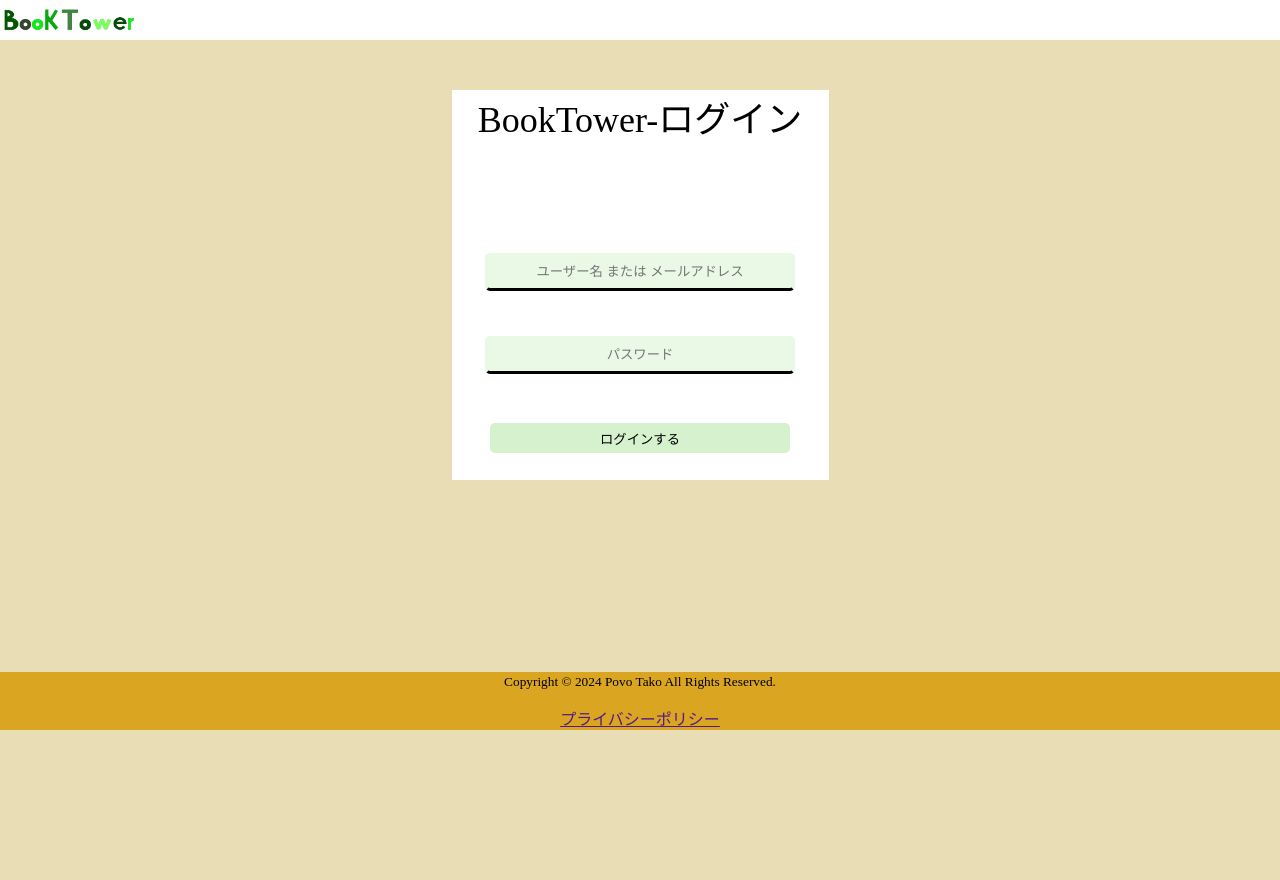
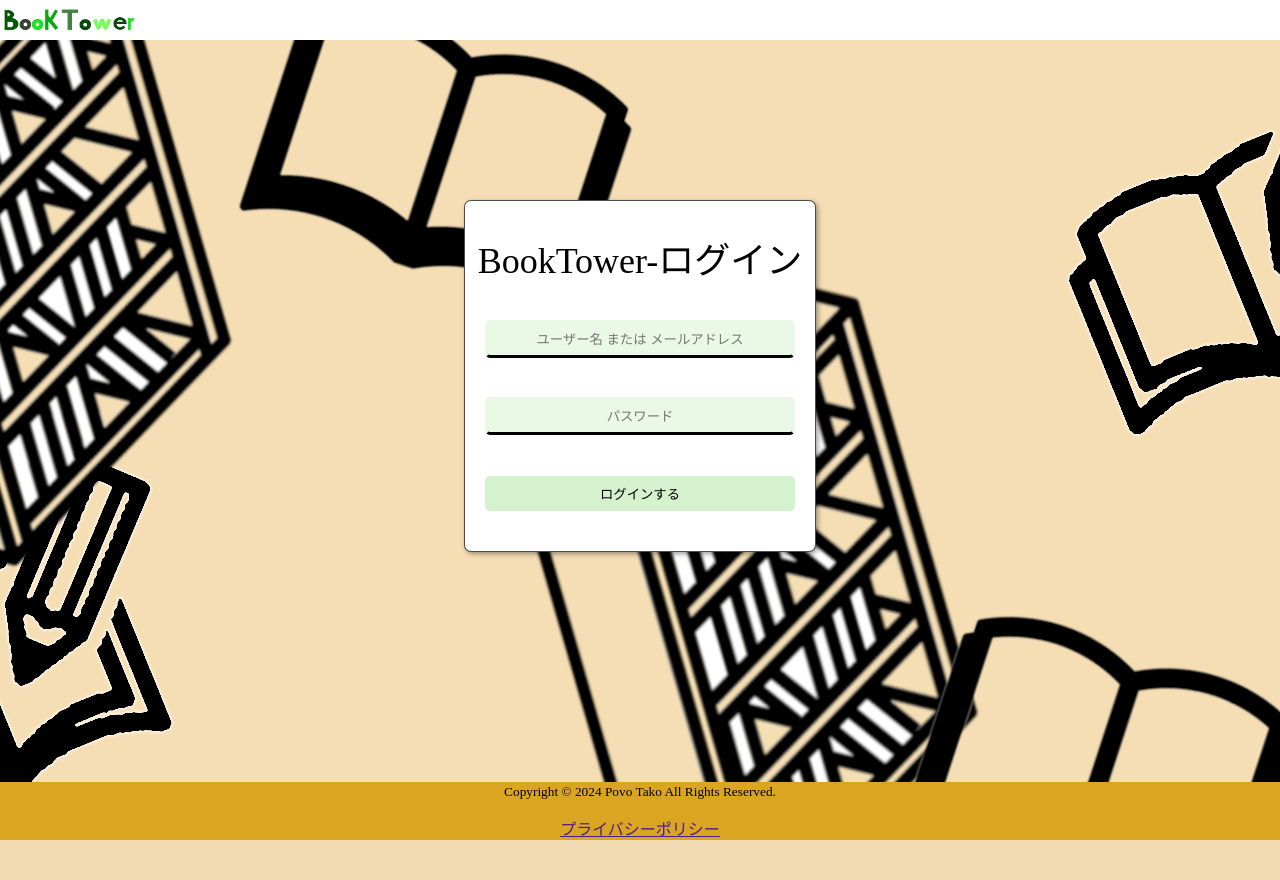
Before and after one commit to Povo43/BookTower, a PHP site: page /pages/login_signin/login.php in a window 1280 px wide. After the commit the page ends 840 px from the top, so only its background shows below. Run offline with PHP 8.4, Linux system fonts and the light colour scheme; some libraries are stand-ins or nearby versions; some web fonts are replaced.

Commit message:
gdghdfgsdf

```diff
--- a/pages/login_signin/login_signin.css
+++ b/pages/login_signin/login_signin.css
@@ -4,37 +4,42 @@
 body{
     background-image: none;
     background-color: #E8DDB5;
-    height: 110vh;
+    height: 100vh;
+    background-image: url(../../others/images/booktower-bg.png);
+    background-position: center;
 }
 
 .forms{
-    margin: 50px auto auto auto;
+    margin: 20vh auto auto auto;
     height: 565.5px;
 }
 
 .form_bg{
-    width: 377px;
+    width: 350px;
     margin: auto;
     background-color: white;
+    border-radius: 7px;
+    border: 1.5px solid #000000b0;
+    box-shadow: 2px 2px 5px 0 #00000060;
         /* グリッドレイアウト */
         display: grid;
-        grid-template-rows: 70px 1fr;
+        grid-template-rows: 100px 1fr;
         grid-template-columns: 1fr;
         grid-template-columns: minmax(auto, 377px);
         justify-content: center;
 }
 
 #login_title{
+    margin: 30px auto 30px auto;
     font-size: 36px;
     text-align: center;
 }
 
 form{
-    margin-top: 70px;
     height: 250px;
         /* グリッドレイアウト */
         display: grid;
-        grid-template-rows: 1fr 1fr 1fr;
+        grid-template-rows: 1fr 1fr 1.25fr;
         grid-template-columns: 1fr;
 }
 
@@ -92,15 +97,15 @@ form{
 
 .form-button{
     background-color: #d4f1cbf1;
-    width: 300px;
-    height: 30px;
+    width: 310px;
+    height: 35px;
     border-radius: 5px;
     border-color: #d4f1cbf1;
     border: 0px;
 
     grid-row: 3/4;
     grid-column: 1/2;
-    margin: auto;
+    margin: auto auto 40px auto;
 }
 .form-button:hover{
     background-color: #d4f1cb50;
```
Also changed, not shown: others/images/booktower-bg.png (added).
